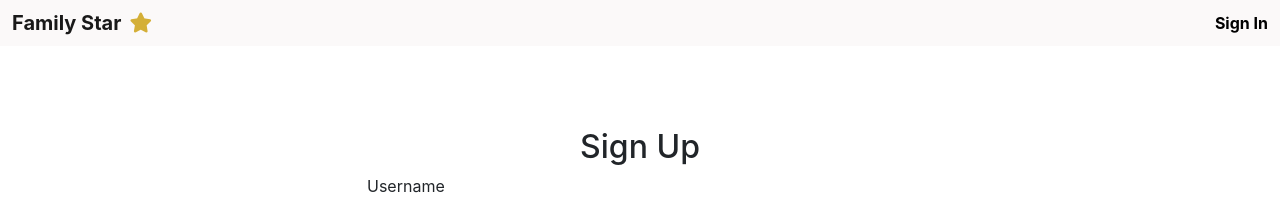
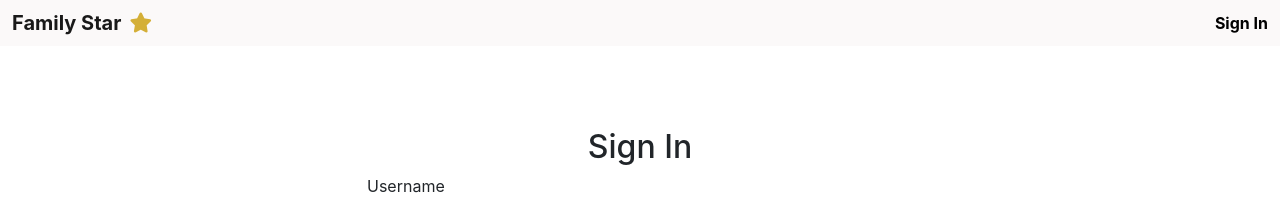
Before and after one commit to MartinaB91/project5-task-app-front, a React (Create React App) app: page /signin in a window 1280 px wide. Shown: the top 204 px of the page. Built offline with nearby package versions, Linux system fonts and the light colour scheme; no server answers.

Commit message:
style: Changed header from sign up to sign in

```diff
--- a/src/pages/SignIn.js
+++ b/src/pages/SignIn.js
@@ -50,7 +50,7 @@ const SignInForm = () => {
 
     return (
         <Container className={styles.Container}>
-            <h2>Sign Up</h2>
+            <h2>Sign In</h2>
             <Form onSubmit={handleFormSubmit}>
                 <Row>
                     <Col xs={12} md={10} lg={6} className="mx-auto text-start">
```
